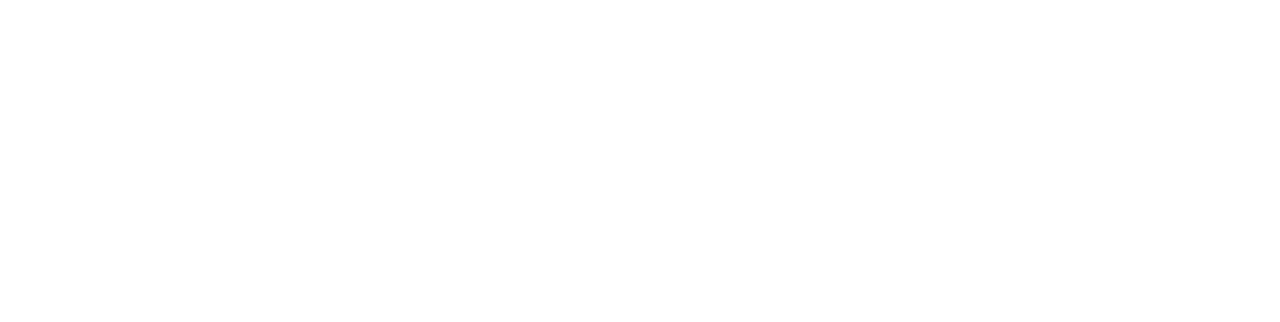
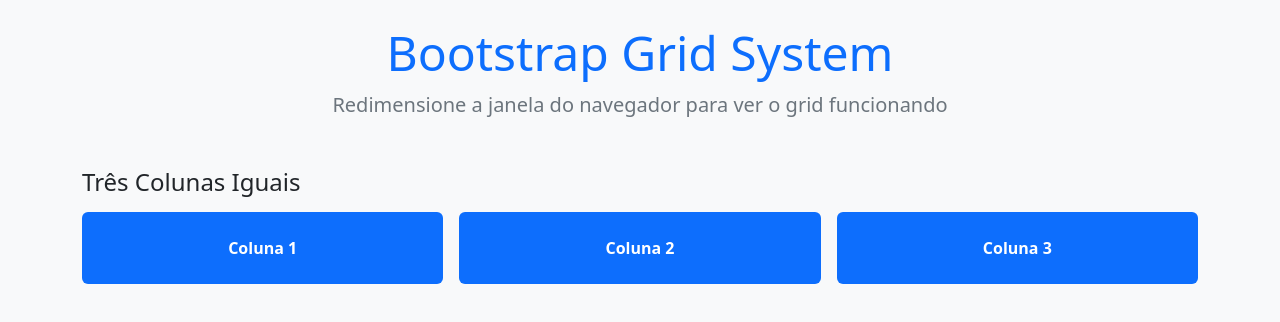
Before and after one commit to mariasantos1997/exemplo-grid, a website built with Vite: page index.html in a window 1280 px wide. Built offline with nearby package versions, Linux system fonts and the light colour scheme.

Commit message:
Add files via upload

```diff
--- a/index.html
+++ b/index.html
@@ -3,9 +3,35 @@
 <head>
     <meta charset="UTF-8">
     <meta name="viewport" content="width=device-width, initial-scale=1.0">
-    <title>Document</title>
+    <title>Exemplo Grid System</title>
 </head>
-<body>
-
+<body class="bg-light p-4">
+    <div class="container">
+    <!--Cabeçalho-->
+    <header class="mb-5 text-center">
+            <h1 class="display-5 text-primary">Bootstrap Grid System</h1>
+            <p class="lead text-secondary">
+                Redimensione a janela do navegador para ver o grid funcionando
+            </p>
+    </header>
+        <!--Iniciando o Grid-->
+        <section class="mb-5">
+            <h2 class="h4 mb-3"> Três Colunas Iguais</h2>
+            <div class="row g-3">
+                <div class="col">
+                    <div class="demo-box">Coluna 1</div>
+                </div>
+                <div class="col">
+                        <div class="demo-box">Coluna 2</div>
+                </div>
+                <div class="col">
+                    <div class="demo-box">Coluna 3</div>
+                </div>
+            </div>
+        </section>
+    </div>
+    <!--Carregamento do Vite com o Bootstrap e o style.
+    css-->
+    <script type="module" src="/src/main.js"></script>
 </body>
 </html>
--- a/src/main.js
+++ b/src/main.js
@@ -1,4 +1,7 @@
+// Importa TODO o CSS do Bootstrap
 import 'bootstrap/dist/css/bootstrap.min.css';
+
+// Importa estilos personalizados da aplicação
 import './style.css';
 
 console.log('Bootstrap e vite carregados com sucesso');
```
Also changed, not shown: package.json (line endings or trailing spaces), src/style.css (line endings or trailing spaces).
